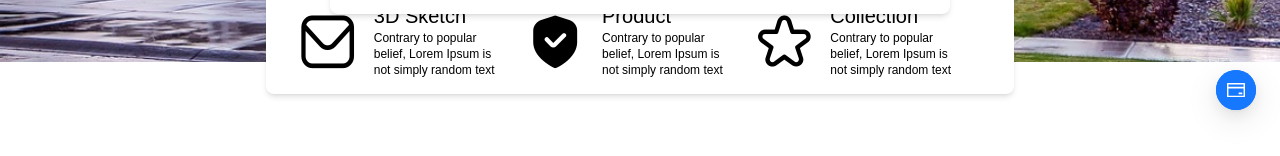
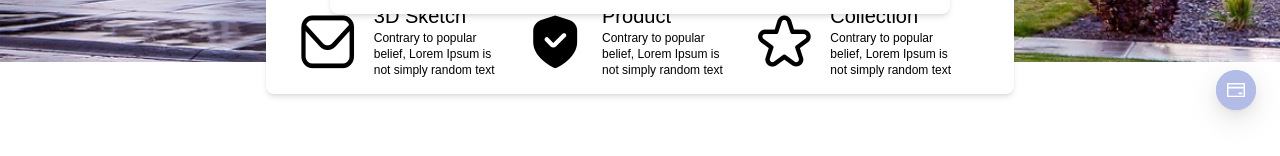
Before and after one commit to PracticeProjectForUs/single-page-home, a Next.js app in the folder single-page/: page / in a window 1280 px wide. Shown: the part 642-798 px from the top of the page. Built offline with nearby package versions, Linux system fonts and the light colour scheme.

Commit message:
config stype float button

```diff
--- a/single-page/src/app/components/floatButton.tsx
+++ b/single-page/src/app/components/floatButton.tsx
@@ -1,13 +1,20 @@
 'use client'
 import { useState } from "react";
+import { ConfigProvider } from 'antd';
 import { CreditCardOutlined } from '@ant-design/icons';
-import { FloatButton, Switch } from 'antd';
+import { FloatButton } from 'antd';
 
 export default function FloatButtonHold() {
     const [open, setOpen] = useState<boolean>(false);
 
     return (
-        <>
+        <ConfigProvider
+            theme={{
+                token: {
+                    colorPrimary: '#B2BCE7',
+                },
+            }}
+        >
             <FloatButton.Group
                 open={open}
                 onOpenChange={setOpen}
@@ -16,11 +23,11 @@ export default function FloatButtonHold() {
                 icon={<CreditCardOutlined />}
                 type="primary"
             >
-            <FloatButton/>
-            <FloatButton/>
-            <FloatButton/>
-            <FloatButton/>
+                <FloatButton />
+                <FloatButton />
+                <FloatButton />
+                <FloatButton />
             </FloatButton.Group>
-        </>
+        </ConfigProvider>
     );
 }
--- a/single-page/tailwind.config.ts
+++ b/single-page/tailwind.config.ts
@@ -8,17 +8,13 @@ const config: Config = {
   ],
   theme: {
     extend: {
-      // colors: {
-      //   primary: "#6578CE",
-      //   background: "var(--background)",
-      //   foreground: "var(--foreground)",
-      // },
       colors: {
-        primary: "#6578CE",
+        primary: "#73C23A",
         secondary: "#614E47",
         tertiary: "#1F453E",
-    },
-    },
+      },
+  },
+
   },
   plugins: [],
 };
```
Also changed, not shown: 1 other file (tests, documents, lock files or other folders). Lines whose indentation alone changed are shown as unchanged.
